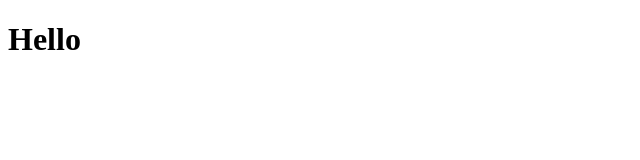
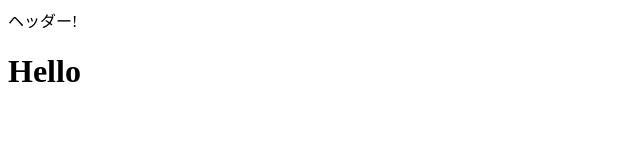
Before and after one commit to pon0204/git-practice, a plain HTML site: page index.html in a window 1280 px wide. Shown: the whole page, without its empty margins (0-640 px from the left). Drawn offline with Linux system fonts and the light colour scheme.

Commit message:
headerを追加

```diff
--- a/index.html
+++ b/index.html
@@ -6,6 +6,7 @@
     <title>Document</title>
 </head>
 <body>
+    <header>ヘッダー!</header>
     <h1>Hello</h1>
 </body>
 </html>
```
